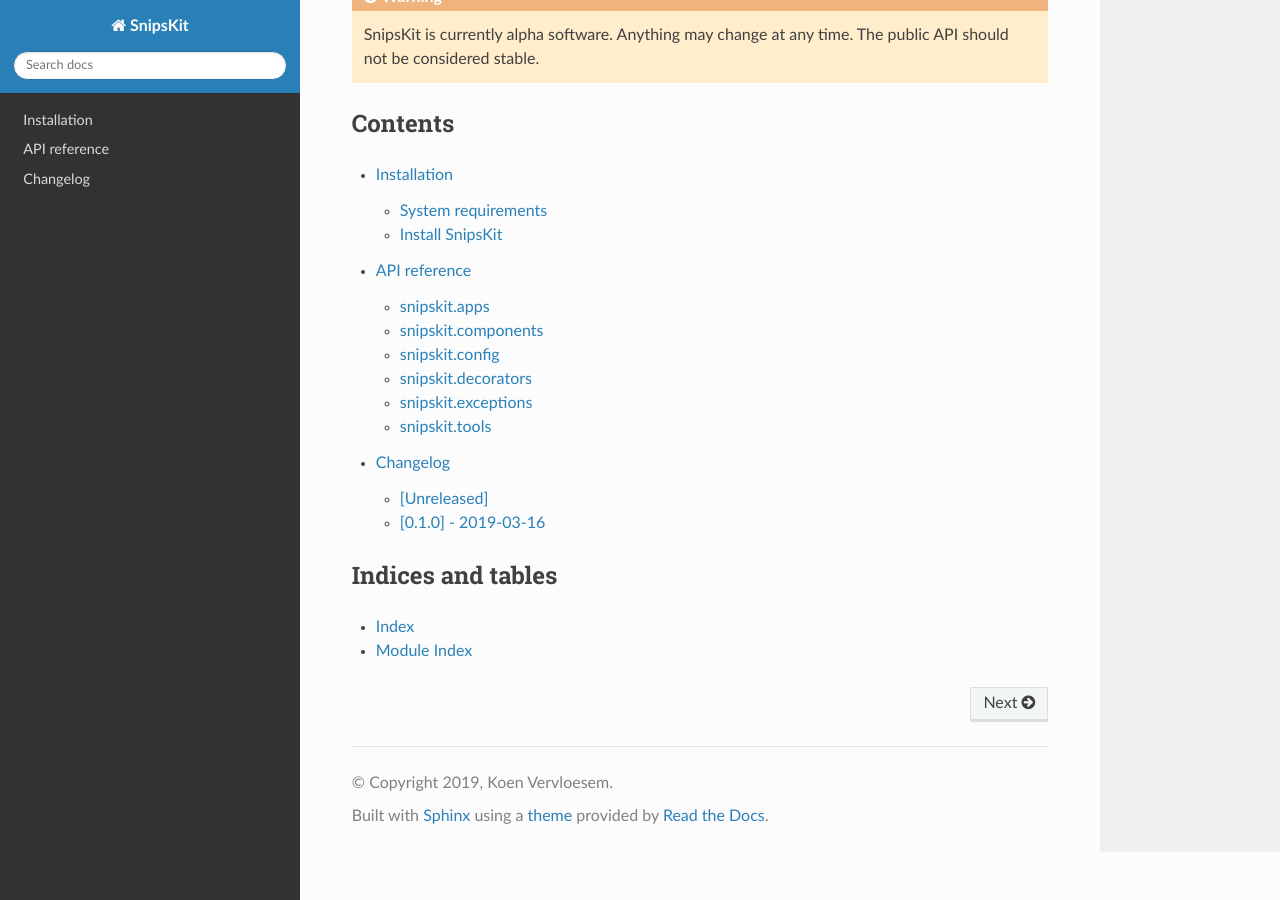
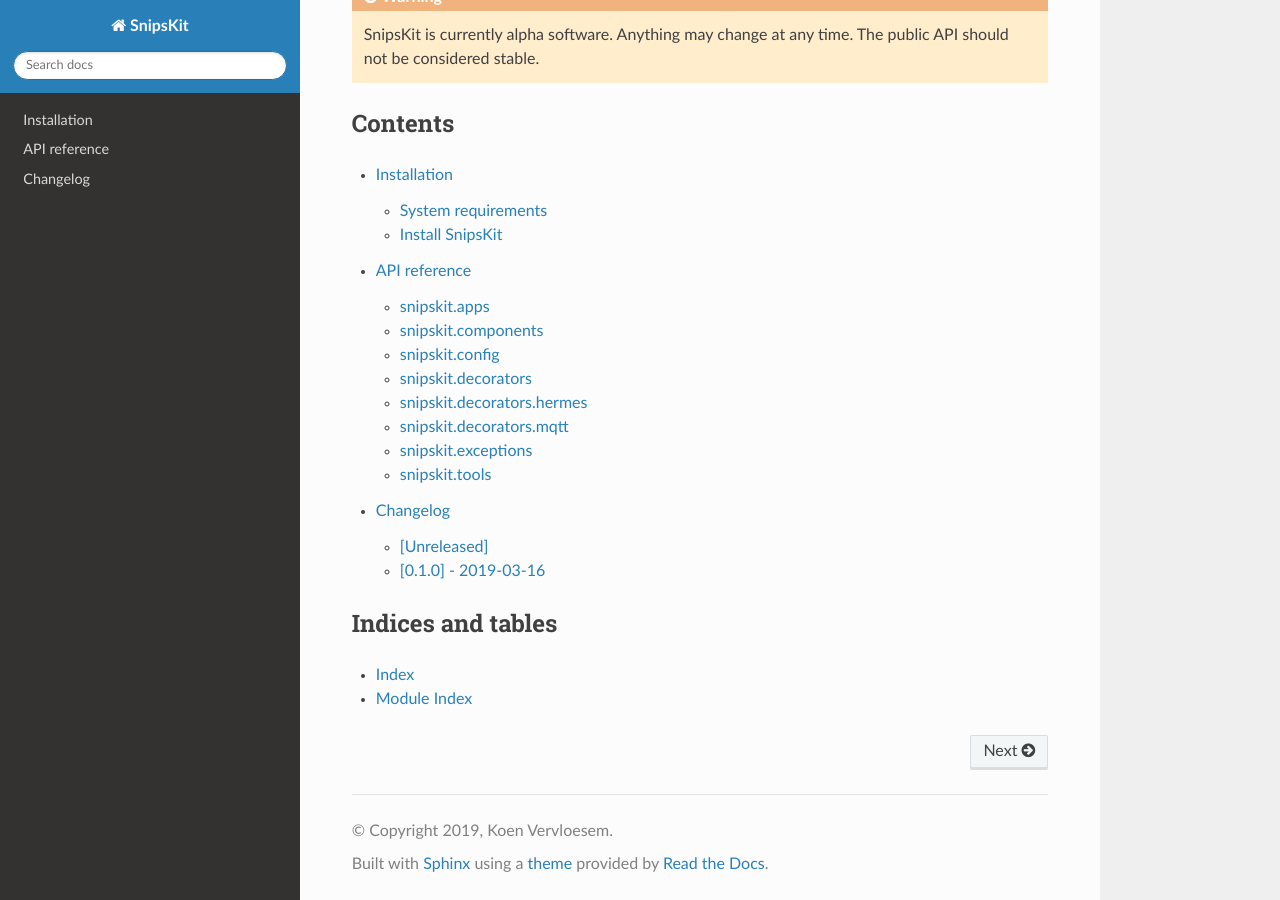
Before and after one commit to koenvervloesem/snipskit, a Sphinx documentation site: the page built from docs/source/index.rst, in a window 1280 px wide and 900 px high, scrolled down 1029 px. Built offline with Sphinx 7.4.7 and the Read the Docs theme 2.0.0, drawn with Linux system fonts in a browser that asks for light colours; pages that are not in the unit, such as notebooks, are missing from menus.

Commit message:
Docs: Refactoring of decorators module

```diff
--- a/docs/source/API.rst
+++ b/docs/source/API.rst
@@ -56,6 +56,20 @@
 .. automodule:: snipskit.decorators
    :members:
 
+**************************
+snipskit.decorators.hermes
+**************************
+
+.. automodule:: snipskit.decorators.hermes
+   :members:
+
+************************
+snipskit.decorators.mqtt
+************************
+
+.. automodule:: snipskit.decorators.mqtt
+   :members:
+
 *******************
 snipskit.exceptions
 *******************
```
